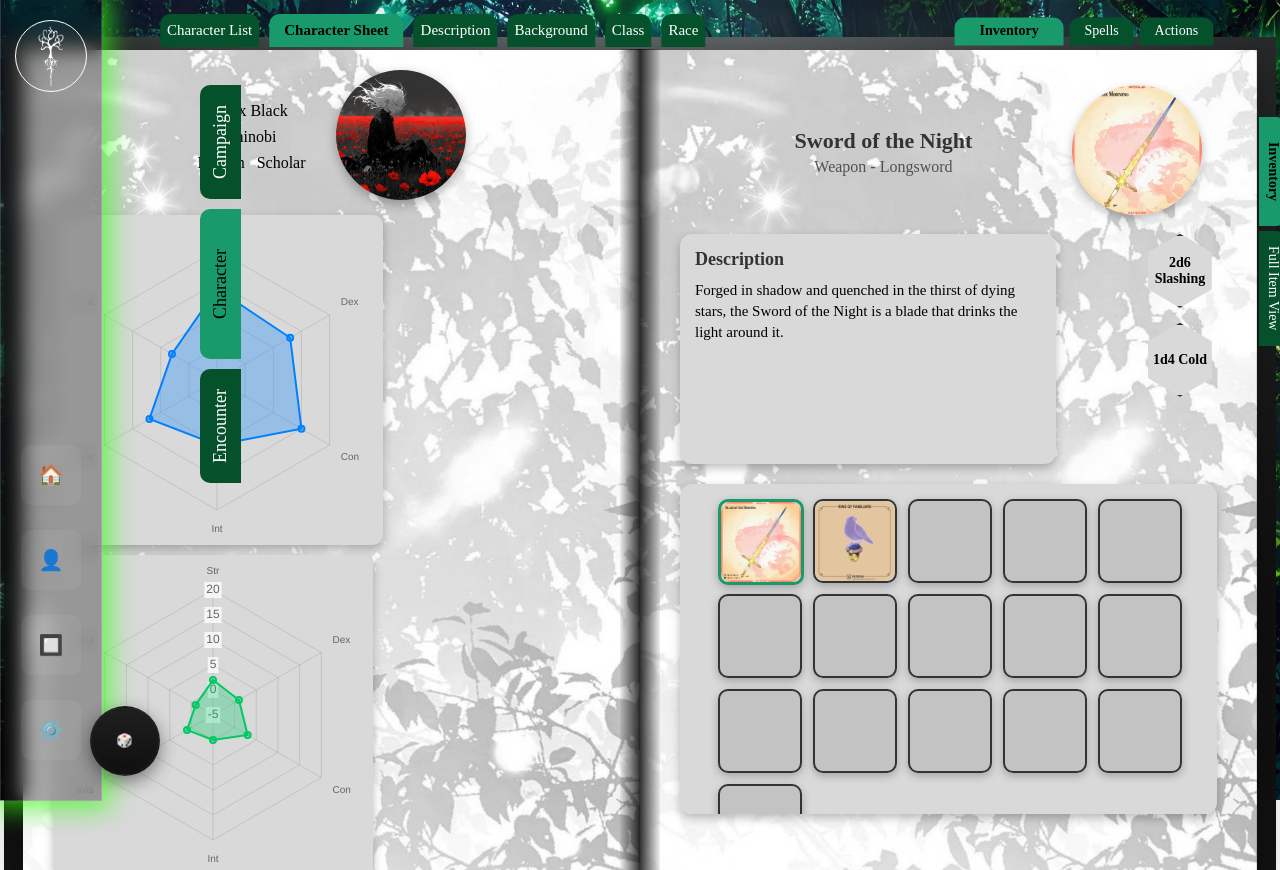
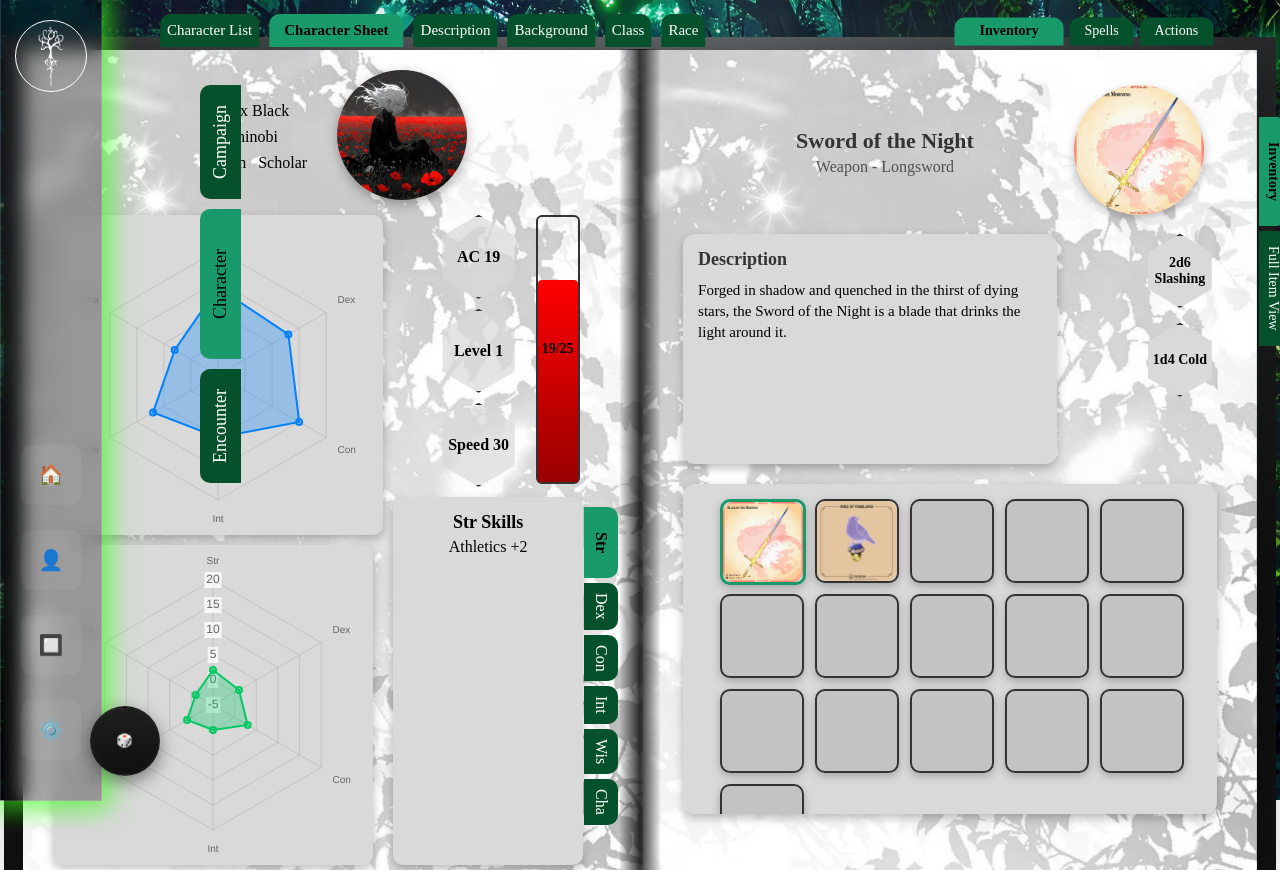
Before and after one commit to andrevanheerden/Yggdrasil, a React (Create React App) app in the folder yggdrasil/frontend/: page /character in a window 1280 px wide. Built offline with nearby package versions, Linux system fonts and the light colour scheme.

Commit message:
css fix to chracster sheet

```diff
--- a/yggdrasil/frontend/src/pages/characterPage/character.css
+++ b/yggdrasil/frontend/src/pages/characterPage/character.css
@@ -157,7 +157,7 @@
 }
 
 /* === Character Main === */
-.character-main {
+.character-main2 {
   display: flex;
   gap: 10px;
   margin-bottom: 20px;
@@ -1419,11 +1419,6 @@ stroke: #000;
   border-bottom-color: #4a90e2;
 }
 
-.stats-row {
-  display: flex;
-  justify-content: space-between;
-  margin-bottom: 15px;
-}
 
 .character-main {
   display: flex;
--- a/yggdrasil/frontend/src/pages/characterPage/componets/characterSheet.js
+++ b/yggdrasil/frontend/src/pages/characterPage/componets/characterSheet.js
@@ -129,7 +129,7 @@ const CharacterSheet = () => {
         />
       </div>
 
-      <div className="character-main">
+      <div className="character-main2">
         {/* Charts */}
         <div className="charts-column">
           <div className="ability-chart white-box">
```
